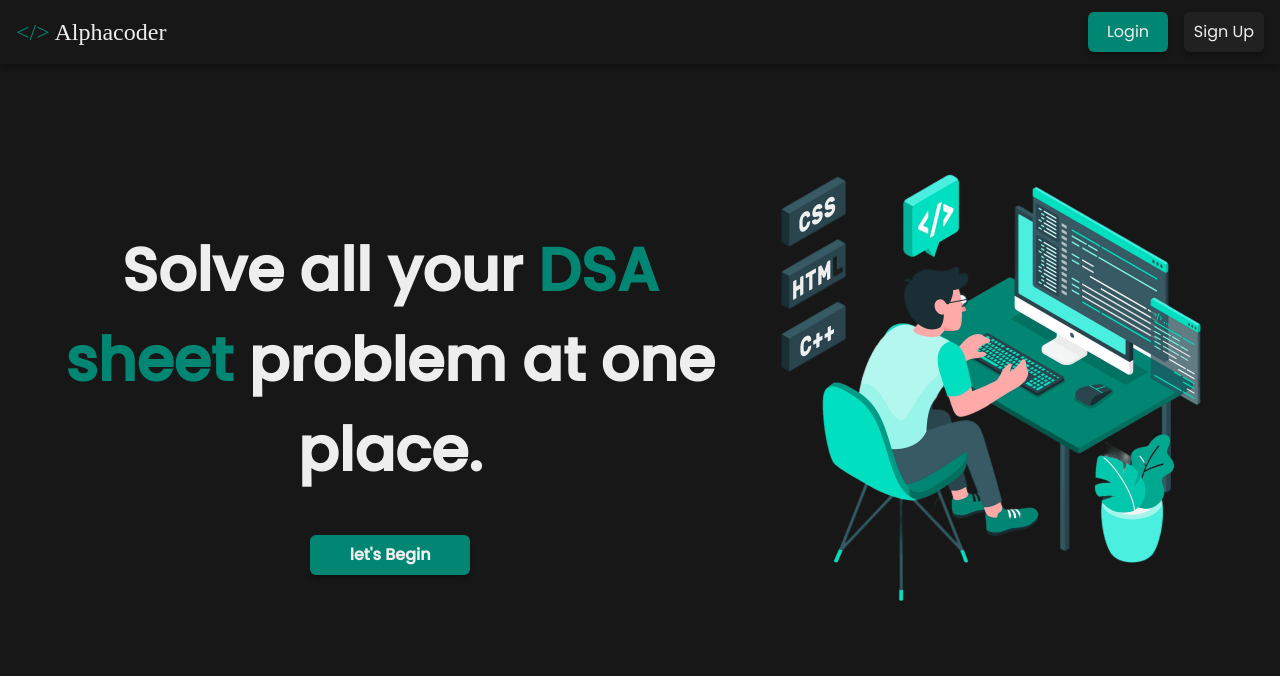
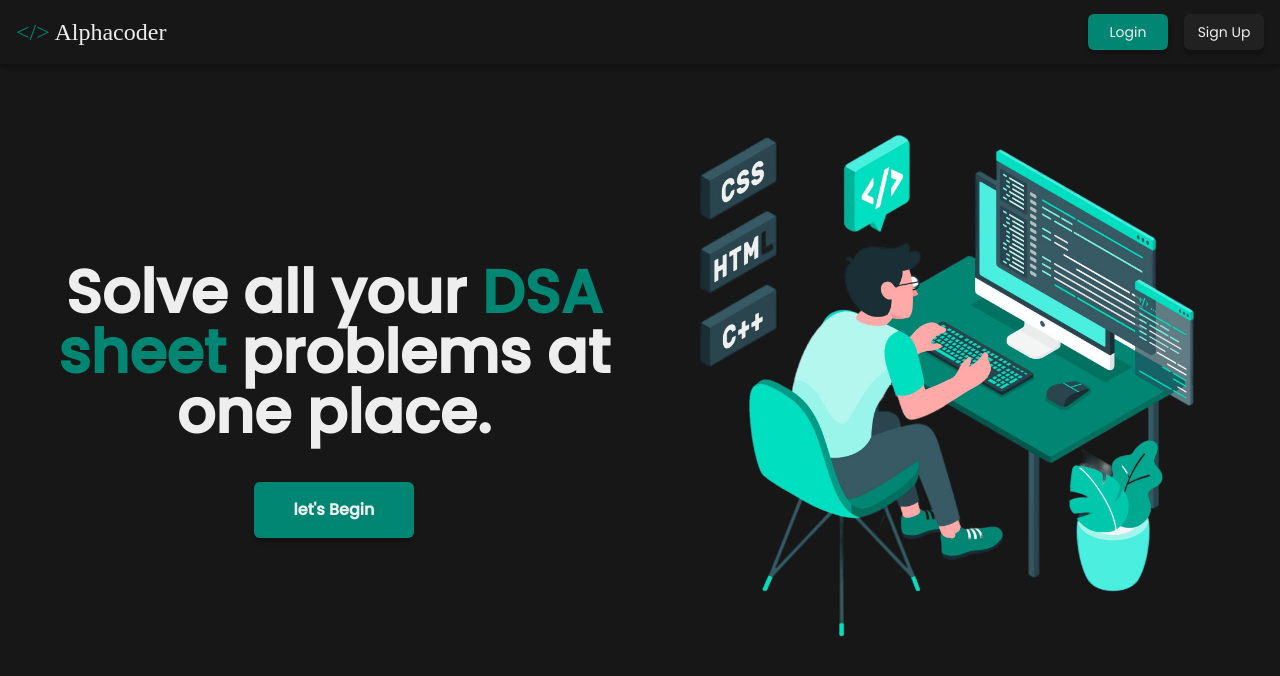
Before and after one commit to HarshKumarraghav/Alphacoder_frontend, a Next.js app: page / in a window 1280 px wide. Shown: the top 676 px of the page. Built offline with nearby package versions, Linux system fonts and the light colour scheme; a web font is replaced by a local one.

Commit message:
Hero section done 🦸🏻‍♂️

```diff
--- a/components/Header/Header.jsx
+++ b/components/Header/Header.jsx
@@ -3,14 +3,14 @@ import React from "react";
 const Header = () => {
   return (
     <div className="w-full h-16 fixed flex justify-between px-4 z-30 shadow-light-shadow items-center bg-primary text-text font-main">
-      <div className="font-head text-2xl">
+      <div className="font-head text-xl md:text-2xl">
         <span className="text-primary-color">&lt;/&gt;</span> Alphacoder
       </div>
-      <div className="w-44 flex justify-between">
-        <button className="w-20 p-2 shadow-light-shadow bg-primary-color rounded-md">
+      <div className="w-36 md:w-44 flex justify-between text-[12px] md:text-sm">
+        <button className="w-16 md:w-20 p-2 shadow-light-shadow bg-primary-color rounded-md">
           Login
         </button>
-        <button className="w-20 p-2 shadow-light-shadow bg-primary-light rounded-md">
+        <button className="w-16 md:w-20 p-2 shadow-light-shadow bg-primary-light rounded-md">
           Sign Up
         </button>
       </div>
--- /dev/null
+++ b/components/landing/Hero.jsx
@@ -0,0 +1,28 @@
+import React from "react";
+import HeroImg from "../../Assets/landing/hero.png";
+import Image from "next/image";
+const Hero = () => {
+  return (
+    <div className="w-full h-full flex justify-center items-center font-bold px-10 flex-col-reverse lg:flex-row gap-6">
+      <div className="w-full lg:w-1/2 lg:h-full flex items-center flex-col justify-center gap-y-10 leading-10">
+        <h1 className="lg:text-6xl md:text-6xl text-3xl text-center">
+          Solve all your&nbsp;
+          <span className="text-primary-color hover:underline hover:transition-all">
+            DSA sheet
+          </span>
+          &nbsp;problems at one place.
+        </h1>
+        <div className="flex justify-center">
+          <button className="w-40 text-center p-2 shadow-light-shadow bg-primary-color rounded-md">
+            let's Begin
+          </button>
+        </div>
+      </div>
+      <div className="w-full h-1/2 lg:w-1/2 lg:h:full hover:-translate-y-3 hover:transition-all flex justify-center items-center">
+        <Image src={HeroImg} objectFit="fill" width={600} height={600} />
+      </div>
+    </div>
+  );
+};
+
+export default Hero;
--- a/pages/index.js
+++ b/pages/index.js
@@ -1,7 +1,7 @@
 import Head from "next/head";
-import Image from "next/image";
+
 import Header from "../components/Header/Header";
-import Hero from "../Assets/landing/hero.png";
+import Hero from "../components/landing/Hero";
 const Home = () => {
   return (
     <div className="w-screen h-screen bg-primary text-text font-main">
@@ -10,23 +10,7 @@ const Home = () => {
         <link rel="icon" href="/favicon.ico" />
       </Head>
       <Header />
-      <div className="w-full h-full flex justify-center items-center font-bold px-10">
-        <div>
-          <h1 className="text-[60px] text-center">
-            Solve all your{" "}
-            <span className="text-primary-color">DSA sheet </span> problem at
-            one place.
-          </h1>
-          <div className="flex justify-center mt-10">
-            <button className="w-40 text-center p-2 shadow-light-shadow bg-primary-color rounded-md">
-              let's Begin
-            </button>
-          </div>
-        </div>
-        <div className="w-[1000px] h-[500px]">
-          <Image src={Hero} objectFit="fill" />
-        </div>
-      </div>
+      <Hero />
     </div>
   );
 };
```
